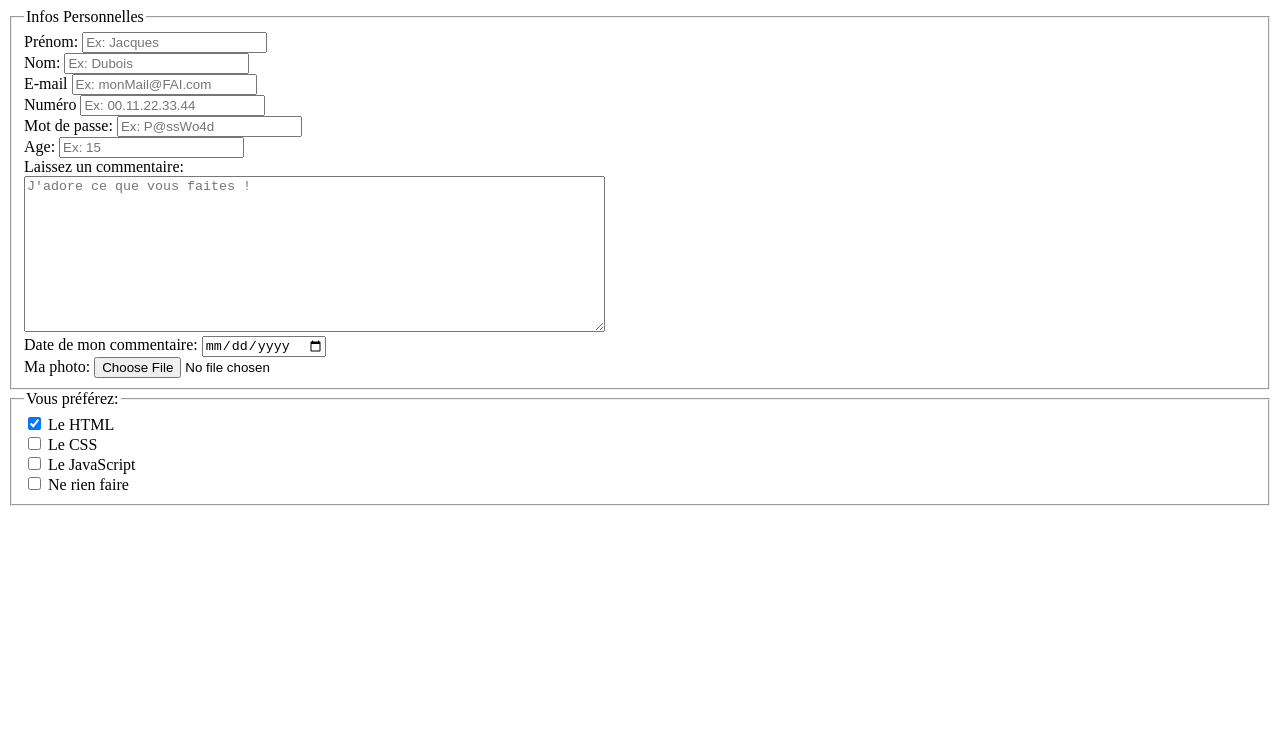
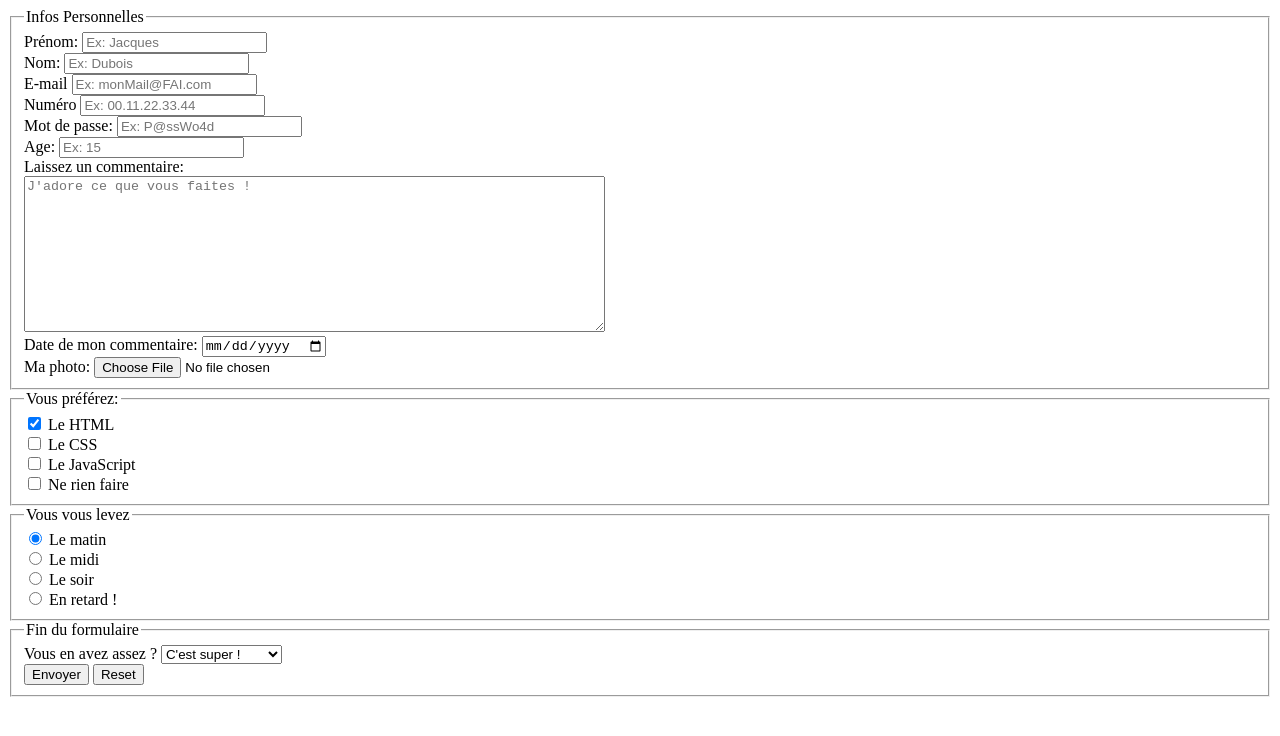
Before and after one commit to fcroux31/html_css, a plain HTML site: page exo11/index.html in a window 1280 px wide. Drawn offline with Linux system fonts and the light colour scheme.

Commit message:
exo11modifs

```diff
--- a/exo11/index.html
+++ b/exo11/index.html
@@ -42,6 +42,36 @@
                 <input type="checkbox" name="nrf" id="nrf">
                 <label for="nrf">Ne rien faire</label>
         </fieldset>
+        <fieldset>
+            <legend>Vous vous levez</legend>
+            <input type="radio" name="radio" id="radio" checked>
+            <label for="radio">Le matin</label><br>
+
+            <input type="radio" name="radio1" id="radio1">
+            <label for="radio1">Le midi</label><br>
+
+            <input type="radio" name="radio2" id="radio2">
+            <label for="radio2">Le soir</label><br>
+
+            <input type="radio" name="radio3" id="radio3">
+            <label for="radio3">En retard !</label>
+        </fieldset>
+        <fieldset>
+            <legend>Fin du formulaire</legend>
+            <label for="liste">Vous en avez assez ?</label>
+            <select>
+                <optgroup label="Team pas encore">
+                    <option value="more">J'en veux plus</option>
+                    <option selected value="great">C'est super !</option>
+                </optgroup>
+                <optgroup label="Team Oula">
+                    <option value="bored">J'en ai marre</option>
+                    <option value="pls">Pitié !</option>
+                </optgroup>
+            </select></br>
+            <input type="button" value="Envoyer">
+            <input type="button" value="Reset">
+        </fieldset>
     </form>
 </body>
 </html>
```
